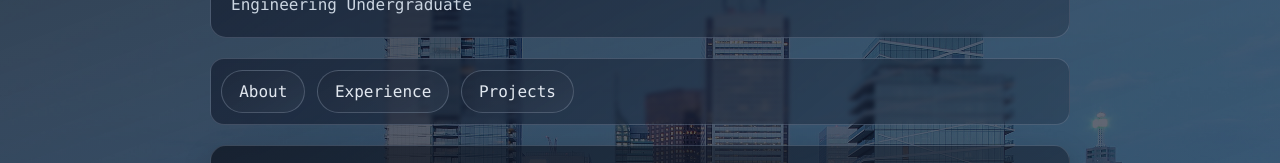
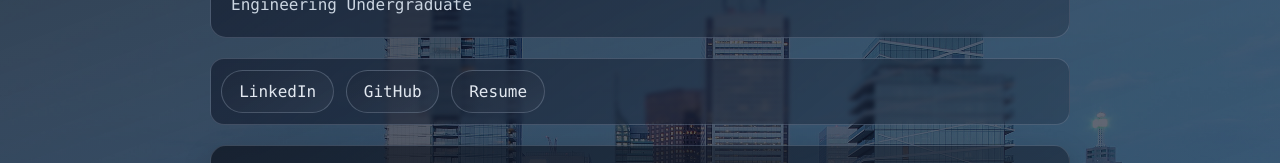
Before and after one commit to Martins26/Martin-Silva-Diaz-Personal-Website, a React (Vite) app: page / in a window 1280 px wide. Shown: the part 130-293 px from the top of the page. Built offline with nearby package versions, Linux system fonts and the light colour scheme.

Commit message:
Replace section nav buttons with external profile links

```diff
--- a/src/App.tsx
+++ b/src/App.tsx
@@ -3,10 +3,22 @@ import ExperienceSection from "./components/ExperienceSection";
 import ProjectsSection from "./components/ProjectsSection";
 import "./App.css";
 
-const sections = [
-  { id: "about", label: "About" },
-  { id: "experience", label: "Experience" },
-  { id: "projects", label: "Projects" },
+const externalLinks = [
+  {
+    id: "linkedin",
+    label: "LinkedIn",
+    href: "https://en.wikipedia.org/wiki/Abraham_Lincoln",
+  },
+  {
+    id: "github",
+    label: "GitHub",
+    href: "https://en.wikipedia.org/wiki/Abraham_Lincoln",
+  },
+  {
+    id: "resume",
+    label: "Resume",
+    href: "https://en.wikipedia.org/wiki/Abraham_Lincoln",
+  },
 ];
 
 function App() {
@@ -17,14 +29,16 @@ function App() {
         <p>Engineering Undergraduate</p>
       </header>
 
-      <nav className="section-selector" aria-label="Section selector">
-        {sections.map((section) => (
+      <nav className="section-selector" aria-label="External links">
+        {externalLinks.map((link) => (
           <a
-            key={section.id}
-            href={`#${section.id}`}
+            key={link.id}
+            href={link.href}
             className="selector-button"
+            target="_blank"
+            rel="noreferrer"
           >
-            {section.label}
+            {link.label}
           </a>
         ))}
       </nav>
```
